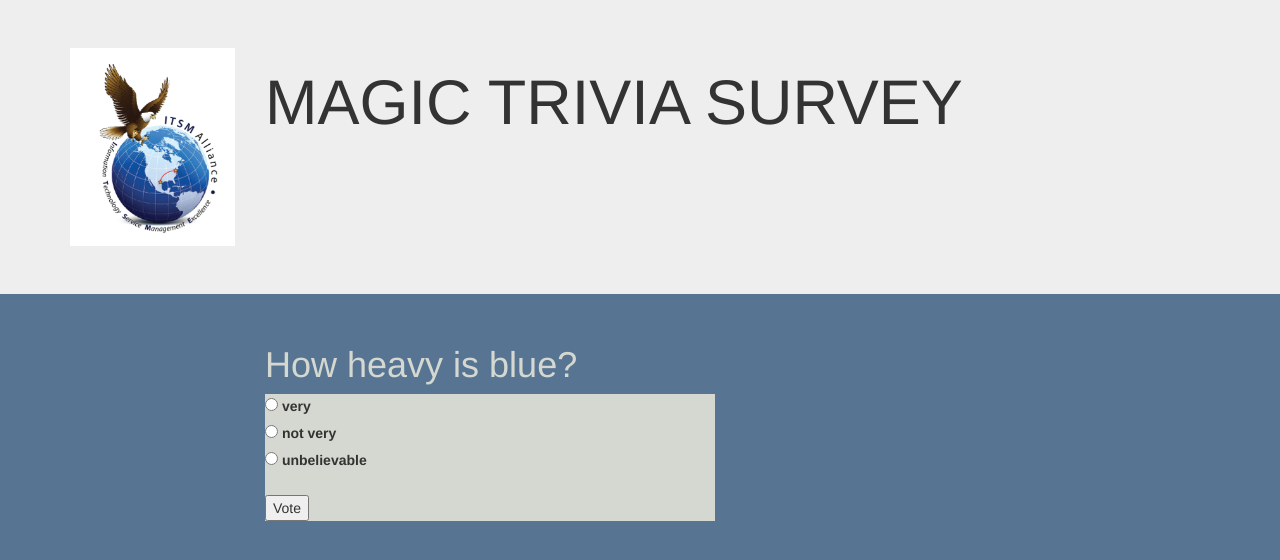
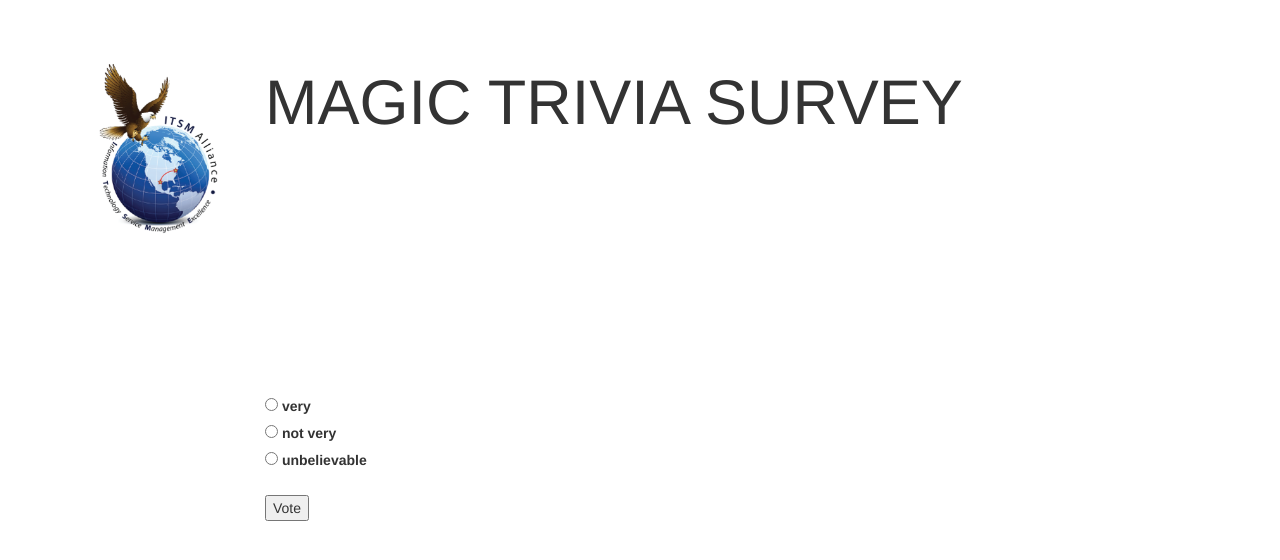
Before and after one commit to gbugg/gemstones, a Django app: page /lapis/1/ in a window 1280 px wide. Shown: the top 560 px of the page. Run offline with Django 3.2, Linux system fonts and the light colour scheme; data comes from the database, SQL or seed files in the repository; both versions use the stored data as it was after the commit; some libraries are stand-ins or nearby versions.

Commit message:
updated for demo

```diff
--- a/lapis/templates/lapis/base.html
+++ b/lapis/templates/lapis/base.html
@@ -10,7 +10,7 @@
 
     <!-- Bootstrap -->
     <link rel="stylesheet" href="{% static 'lapis/bootstrap/css/bootstrap.css' %}">
-    <link rel="stylesheet" href="{% static 'lapis/style.css' %}">
+    <link rel="stylesheet" href="{% static 'lapis/style2.css' %}">
     <!-- HTML5 shim and Respond.js for IE8 support of HTML5 elements and media queries -->
     <!-- WARNING: Respond.js doesn't work if you view the page via file:// -->
     <!--[if lt IE 9]>
--- a/static/lapis/style2.css
+++ b/static/lapis/style2.css
@@ -0,0 +1,18 @@
+body {
+    background-color:  #FFFFFF;
+}
+.jumbotron {
+    background-color: #FFFFFF
+}
+.mainbody {
+    background-color: #FFFFFF;
+}
+div.content > h1 {
+   color: #FFFFFF;
+}
+h2 {
+   color: #FFFFFF;
+}
+input[type="label"]{
+   color: #FFFFFF;
+}
```
Also changed, not shown: lapis/static/lapis/style2.css (+18 -0 lines), db.sqlite3.
